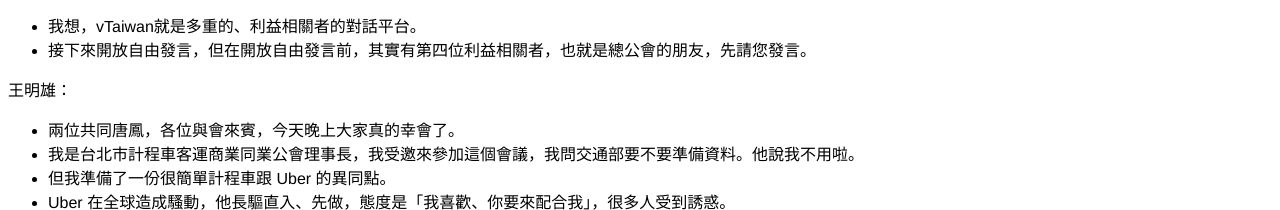
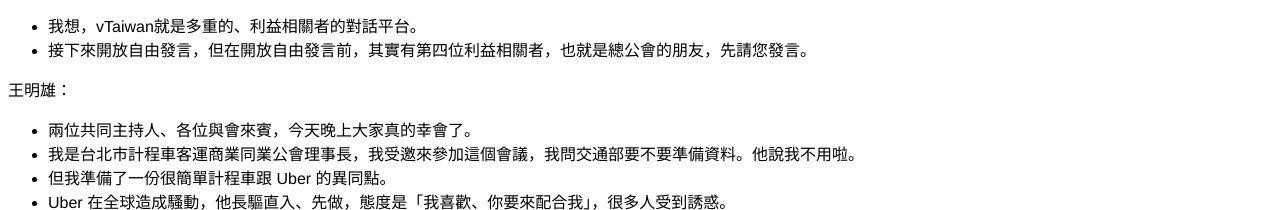
Before and after one commit to audreyt/pad2an, a website: page in.html in a window 1280 px wide. Shown: the part 8440-8650 px from the top of the page. Drawn offline with Linux system fonts and the light colour scheme.

Commit message:
* Fix substitution

```diff
--- a/in.html
+++ b/in.html
@@ -214,7 +214,7 @@
 <p>唐鳳：</p><ul><li>我想，vTaiwan就是多重的、利益相關者的對話平台。</li>
 <li>接下來開放自由發言，但在開放自由發言前，其實有第四位利益相關者，也就是總公會的朋友，先請您發言。</li></ul>
 
-<p>王明雄：</p><ul><li>兩位共同唐鳳，各位與會來賓，今天晚上大家真的幸會了。</li>
+<p>王明雄：</p><ul><li>兩位共同主持人、各位與會來賓，今天晚上大家真的幸會了。</li>
 <li>我是台北市計程車客運商業同業公會理事長，我受邀來參加這個會議，我問交通部要不要準備資料。他說我不用啦。</li>
 <li>但我準備了一份很簡單計程車跟 Uber 的異同點。</li>
 <li>Uber 在全球造成騷動，他長驅直入、先做，態度是「我喜歡、你要來配合我」，很多人受到誘惑。</li>
```
